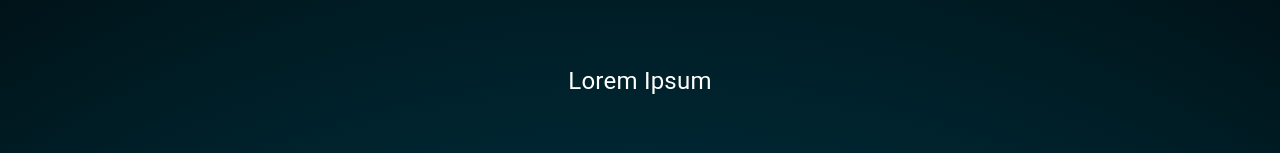
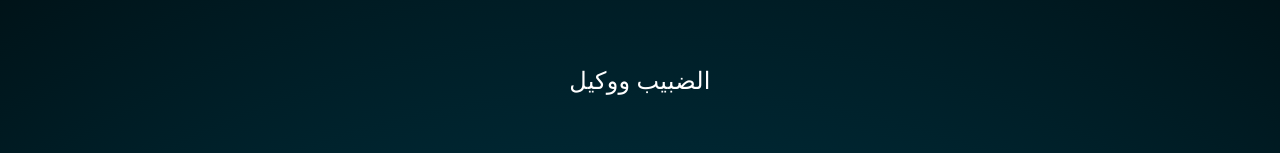
Before and after one commit to developerashikur1/road-safety-center, a React (Vite) app: page /projects in a window 1280 px wide. Shown: the part 141-294 px from the top of the page. Built offline with nearby package versions, Linux system fonts and the light colour scheme.

Commit message:
nav closer to news

```diff
--- a/src/pages/News/News.jsx
+++ b/src/pages/News/News.jsx
@@ -12,9 +12,6 @@ const News = () => {
     return (
         <>
             <Header />
-            <br /><br />
-
-            <br /><br /><br /><br /><br />
 
             <NewsSlider />
             <br /><br /><br /><br /><br /><br />
--- a/src/pages/Projects/components/ProjectSection.jsx
+++ b/src/pages/Projects/components/ProjectSection.jsx
@@ -8,7 +8,7 @@ const ProjectSection = () => {
         <>
             {/* <Container> */}
                 <Box className='pjt-section-container'>
-                    <Typography>Lorem Ipsum</Typography>
+                    <Typography>الضبيب ووكيل</Typography>
 
                     <Box className='pjt-top-section'>
                     <Container>
```
